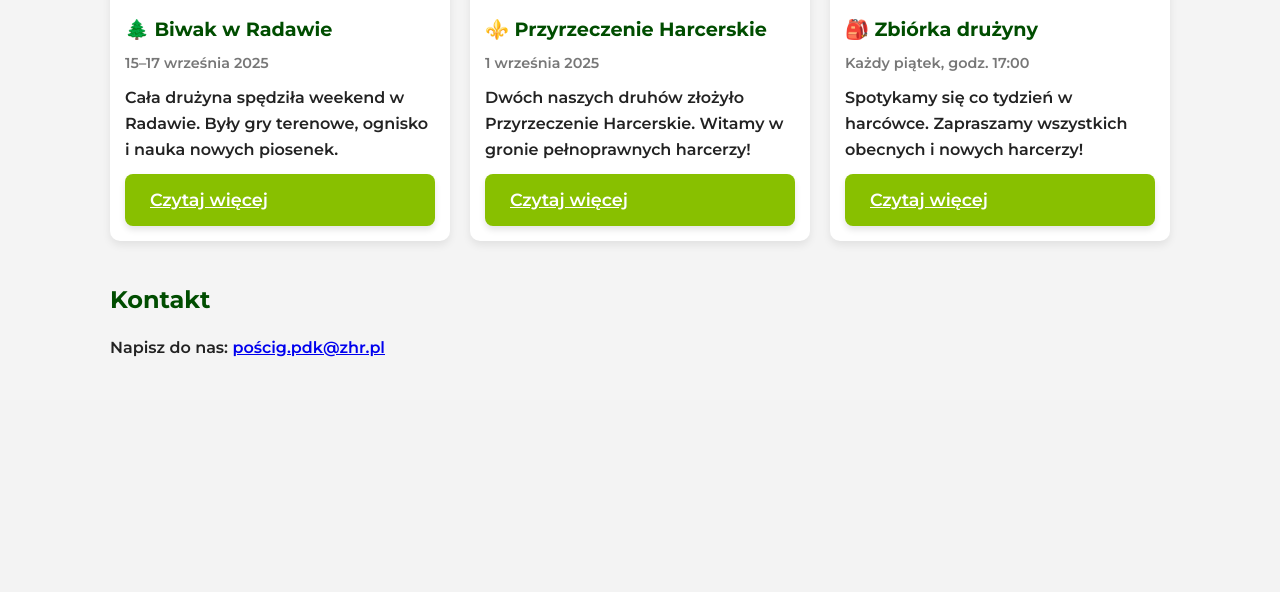
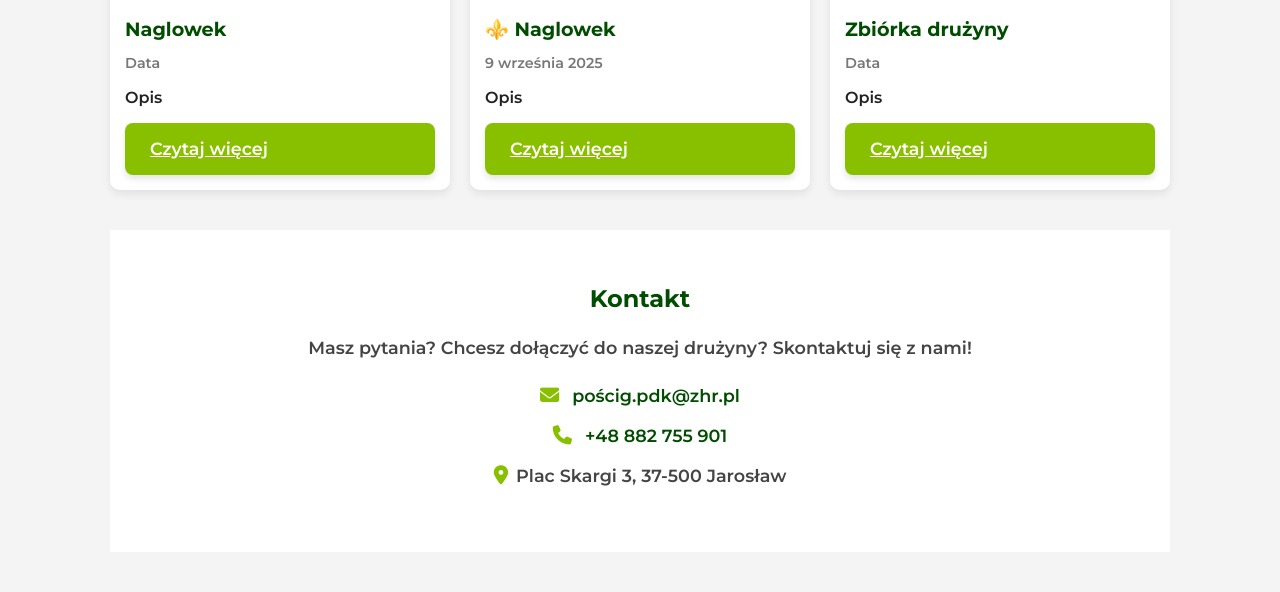
Before and after one commit to Eloeloell/poscig, a PHP site: page / in a window 1280 px wide. Shown: the part 1087-1679 px from the top of the page. Before the commit the page ends 1444 px from the top, so only its background shows below. Run offline with PHP 8.4, Linux system fonts and the light colour scheme.

Commit message:
Sekcja Kontakt

```diff
--- a/poscig-strona/index.html
+++ b/poscig-strona/index.html
@@ -7,11 +7,16 @@
 
     <link rel="stylesheet" href="style.css" />
     <link rel="icon" href="img/logo.png" />
-  <link href="https://fonts.googleapis.com/css2?family=Montserrat:wght@600;700&display=swap" rel="stylesheet">
-  <link rel="stylesheet" href="https://cdnjs.cloudflare.com/ajax/libs/font-awesome/6.4.0/css/all.min.css" />
+    <link
+      href="https://fonts.googleapis.com/css2?family=Montserrat:wght@600;700&display=swap"
+      rel="stylesheet"
+    />
+    <link
+      rel="stylesheet"
+      href="https://cdnjs.cloudflare.com/ajax/libs/font-awesome/6.4.0/css/all.min.css"
+    />
   </head>
   <body>
-
     <div id="header"></div>
 
     <section class="hero">
@@ -23,63 +28,96 @@
     </section>
 
     <main class="container">
-
       <section id="o-nas">
         <h2>Kim jesteśmy?</h2>
         <p>
-        Jesteśmy <strong>1. Jarosławską Drużyną Harcerzy „Pościg” im. Jana III Sobieskiego</strong>, działającą od <strong>4 kwietnia 1993 roku</strong>, zainicjowaną przez <strong>śp. ojca Teodora Bieleckiego.</strong>
+          Jesteśmy
+          <strong
+            >1. Jarosławską Drużyną Harcerzy „Pościg” im. Jana III
+            Sobieskiego</strong
+          >, działającą od <strong>4 kwietnia 1993 roku</strong>, zainicjowaną
+          przez <strong>śp. ojca Teodora Bieleckiego.</strong>
         </p>
         <p><strong>Nasza strona ma na celu:</strong></p>
         <ul>
-        <li><strong>Informujemy</strong> — aktualności, ogłoszenia, rozkazy, kalendarz zbiórek i wyjazdów.</li>
-        <li><strong>Dokumentujemy</strong> — historia drużyny, obrzędowość, galeria zdjęć, relacje z obozów.</li>
-        <li><strong>Ułatwiamy</strong> — praktyczne informacje dla rodziców i nowych harcerzy (mundur, składki, listy rzeczy).</li>
-        <li><strong>Inspirujemy</strong> — śpiewnik, materiały szkoleniowe, dobre praktyki i pomysły na działanie.</li>
+          <li>
+            <strong>Informujemy</strong> — aktualności, ogłoszenia, rozkazy,
+            kalendarz zbiórek i wyjazdów.
+          </li>
+          <li>
+            <strong>Dokumentujemy</strong> — historia drużyny, obrzędowość,
+            galeria zdjęć, relacje z obozów.
+          </li>
+          <li>
+            <strong>Ułatwiamy</strong> — praktyczne informacje dla rodziców i
+            nowych harcerzy (mundur, składki, listy rzeczy).
+          </li>
+          <li>
+            <strong>Inspirujemy</strong> — śpiewnik, materiały szkoleniowe,
+            dobre praktyki i pomysły na działanie.
+          </li>
         </ul>
       </section>
 
       <section id="news" class="news-section">
         <h2>Aktualności</h2>
         <div class="news-container">
-
           <article class="news-card">
-          <img src="images/biwak.jpg" alt="Biwak w Radawie">
+            <img src="img/hero3.jpg" alt="OpisZdj" />
             <div class="news-content">
-            <h3>🌲 Biwak w Radawie</h3>
-            <p class="date">15–17 września 2025</p>
-            <p>Cała drużyna spędziła weekend w Radawie. Były gry terenowe, ognisko i nauka nowych piosenek.</p>
-            <a href="biwak-radawa.html" class="btn">Czytaj więcej</a>
+              <h3>Naglowek</h3>
+              <p class="date">Data</p>
+              <p>Opis</p>
+              <a href="linkdostrony.html" class="btn">Czytaj więcej</a>
             </div>
           </article>
 
           <article class="news-card">
-          <img src="images/przyrzeczenie.jpg" alt="Przyrzeczenie Harcerskie">
+            <img src="" alt="OpisZdj" />
             <div class="news-content">
-            <h3>⚜️ Przyrzeczenie Harcerskie</h3>
-            <p class="date">1 września 2025</p>
-            <p>Dwóch naszych druhów złożyło Przyrzeczenie Harcerskie. Witamy w gronie pełnoprawnych harcerzy!</p>
-            <a href="przyrzeczenie.html" class="btn">Czytaj więcej</a>
+              <h3>⚜️ Naglowek</h3>
+              <p class="date">9 września 2025</p>
+              <p>Opis</p>
+              <a href="linkdostrony.html" class="btn">Czytaj więcej</a>
             </div>
           </article>
 
           <article class="news-card">
-          <img src="images/zbiorka.jpg" alt="Zbiórka drużyny">
+            <img src="" alt="Opis" />
             <div class="news-content">
-            <h3>🎒 Zbiórka drużyny</h3>
-            <p class="date">Każdy piątek, godz. 17:00</p>
-            <p>Spotykamy się co tydzień w harcówce. Zapraszamy wszystkich obecnych i nowych harcerzy!</p>
+              <h3>Zbiórka drużyny</h3>
+              <p class="date">Data</p>
+              <p>Opis</p>
               <a href="zbiorka.html" class="btn">Czytaj więcej</a>
             </div>
           </article>
-
         </div>
       </section>
 
-    <section id="kontakt">
+      <section id="kontakt" class="contact">
+        <div class="container">
           <h2>Kontakt</h2>
-      <p>Napisz do nas: <a href="mailto:pościg.pdk@zhr.pl">pościg.pdk@zhr.pl</a></p>
+          <p>
+            Masz pytania? Chcesz dołączyć do naszej drużyny? Skontaktuj się z
+            nami!
+          </p>
+
+          <div class="contact-info">
+            <p>
+              <i class="fa-solid fa-envelope"></i>
+              <a href="mailto:pościg.pdk@zhr.pl">pościg.pdk@zhr.pl</a>
+            </p>
+            <p>
+              <i class="fa-solid fa-phone"></i>
+              <a href="tel:+48822755901">+48 882 755 901</a>
+            </p>
+            <p>
+              <i class="fa-solid fa-location-dot"></i>Plac Skargi 3, 37-500
+              Jarosław
+            </p>
+          </div>
+        </div>
       </section>
-
     </main>
 
     <div id="footer"></div>
--- a/poscig-strona/style.css
+++ b/poscig-strona/style.css
@@ -5,7 +5,7 @@
 }
 
 body {
-  font-family: 'Montserrat', sans-serif;
+  font-family: "Montserrat", sans-serif;
   line-height: 1.6;
   background-color: #f4f4f4;
   color: #222;
@@ -56,7 +56,7 @@ body {
   z-index: 1000;
   background: #fff;
   border-bottom: 2px solid #e3e3e3;
-  box-shadow: 0 2px 5px rgba(0,0,0,0.05);
+  box-shadow: 0 2px 5px rgba(0, 0, 0, 0.05);
 }
 
 .navbar .content {
@@ -117,7 +117,7 @@ body {
 }
 
 .hero {
-  background-image: url('img/hero2.jpg');
+  background-image: url("img/hero2.jpg");
   background-size: cover;
   background-position: center;
   height: 400px;
@@ -133,8 +133,10 @@ body {
 .hero::after {
   content: "";
   position: absolute;
-  top: 0; left: 0;
-  width: 100%; height: 100%;
+  top: 0;
+  left: 0;
+  width: 100%;
+  height: 100%;
   background-color: rgba(0, 0, 0, 0.65);
 }
 
@@ -161,7 +163,7 @@ body {
   padding: 12px 25px;
   font-size: 1.1rem;
   border-radius: 8px;
-  box-shadow: 0 4px 6px rgba(0,0,0,0.1);
+  box-shadow: 0 4px 6px rgba(0, 0, 0, 0.1);
   transition: all 0.3s ease;
 }
 
@@ -255,7 +257,7 @@ footer .copy {
   background: #fff;
   border-radius: 10px;
   overflow: hidden;
-  box-shadow: 0 4px 8px rgba(0,0,0,0.08);
+  box-shadow: 0 4px 8px rgba(0, 0, 0, 0.08);
   display: flex;
   flex-direction: column;
   transition: transform 0.2s ease;
@@ -294,3 +296,35 @@ footer .copy {
   flex-grow: 1;
   margin-bottom: 12px;
 }
+
+.contact {
+  background: #fff;
+  padding: 50px 0;
+  text-align: center;
+}
+
+.contact p {
+  margin-bottom: 12px;
+  font-size: 1.1rem;
+  color: #444;
+}
+
+.contact-info {
+  margin-top: 20px;
+}
+
+.contact-info i {
+  color: #88c000;
+  margin-right: 8px;
+  font-size: 1.2rem;
+}
+
+.contact-info a {
+  color: #004d00;
+  text-decoration: none;
+  font-weight: 600;
+}
+
+.contact-info a:hover {
+  color: #88c000;
+}
```
Lines whose indentation alone changed are shown as unchanged.
